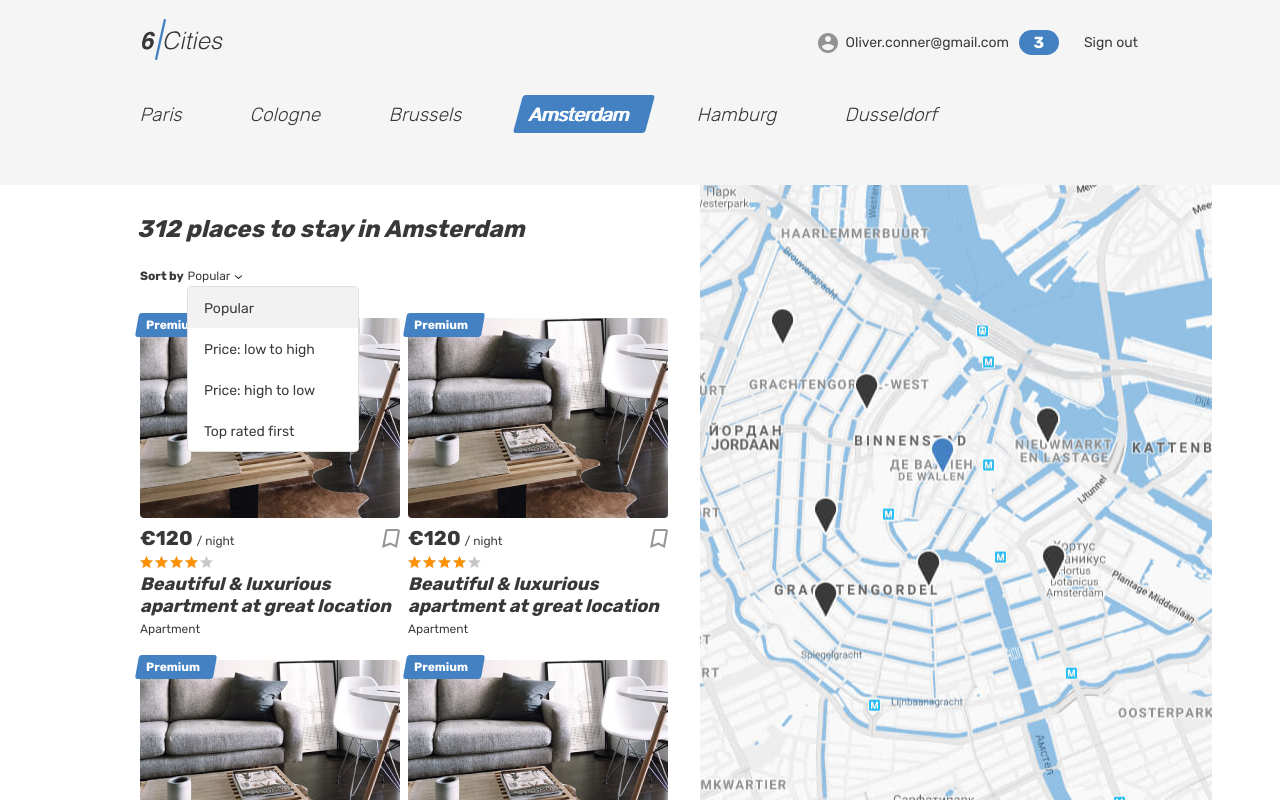
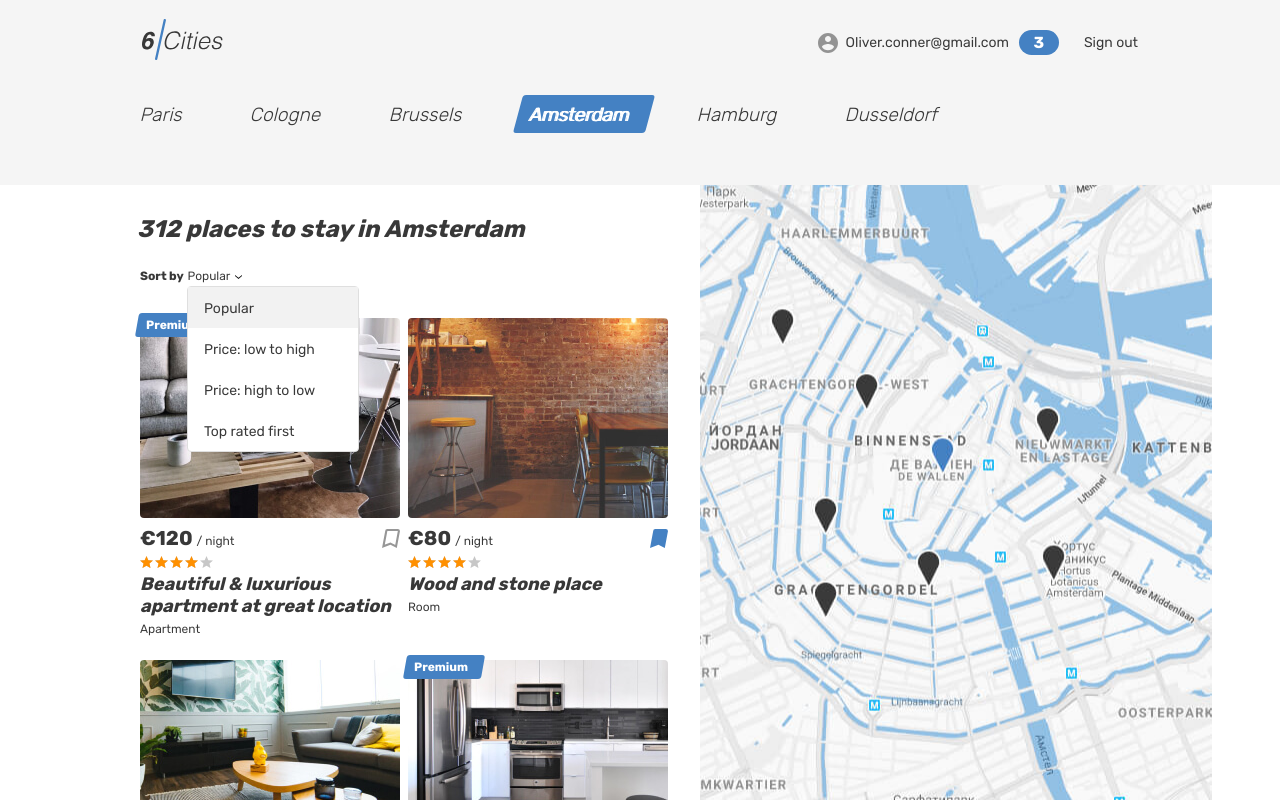
Before and after one commit to htmlacademy-react/235161-six-cities-15, a React (Vite) app: page / in a window 1280 px wide. Built offline with nearby package versions, Linux system fonts and the light colour scheme.

Commit message:
Отрефакторил компонент PlaceCard, добавил в него пропсы, чтобы можно было переиспользовать

```diff
--- a/src/components/place-card/place-card.tsx
+++ b/src/components/place-card/place-card.tsx
@@ -1,23 +1,59 @@
-function PlaceCard(): JSX.Element {
+type PlaceCardType = {
+  id: number | string;
+  title: string;
+  type: string;
+  price: number;
+  previewImage: string;
+  isPremium: boolean;
+  isFavorite: boolean;
+}
+
+type PlaceCardProps = {
+  placeCard: PlaceCardType;
+  className?: string;
+  imgPreviewWidth?: number;
+  imgPreviewHeight?: number;
+}
+
+function PremiumMark(): JSX.Element {
   return (
-    <article className="cities__card place-card">
-      <div className="place-card__mark">
-        <span>Premium</span>
-      </div>
-      <div className="cities__image-wrapper place-card__image-wrapper">
+    <div className="place-card__mark">
+      <span>Premium</span>
+    </div>
+  );
+}
+
+function PlaceCard({placeCard, className = 'cities', imgPreviewWidth = 260, imgPreviewHeight = 200}: PlaceCardProps): JSX.Element {
+  const {title, type, price, previewImage, isPremium, isFavorite} = placeCard;
+  const activeBookmarkBtnClass: string = 'place-card__bookmark-button--active';
+
+  return (
+    <article className={`${className}__card place-card`}>
+      {isPremium && <PremiumMark/>}
+      <div className={`${className}__image-wrapper place-card__image-wrapper`}>
         <a href="#">
-          <img className="place-card__image" src="img/apartment-01.jpg" width="260" height="200" alt="Place image"/>
+          <img
+            className="place-card__image"
+            src={previewImage}
+            width={imgPreviewWidth}
+            height={imgPreviewHeight}
+            alt="Place image"
+          />
         </a>
       </div>
       <div className="place-card__info">
         <div className="place-card__price-wrapper">
           <div className="place-card__price">
-            <b className="place-card__price-value">&euro;120</b>
+            <b className="place-card__price-value">&euro;{price}</b>
             {' '}
             <span className="place-card__price-text">&#47;&nbsp;night</span>
           </div>
-          <button className="place-card__bookmark-button button" type="button">
-            <svg className="place-card__bookmark-icon" width="18" height="19">
+          <button className={`place-card__bookmark-button ${isFavorite && activeBookmarkBtnClass} button`} type="button">
+            <svg
+              className="place-card__bookmark-icon"
+              width="18"
+              height="19"
+            >
               <use xlinkHref="#icon-bookmark"></use>
             </svg>
             <span className="visually-hidden">To bookmarks</span>
@@ -30,9 +66,9 @@ function PlaceCard(): JSX.Element {
           </div>
         </div>
         <h2 className="place-card__name">
-          <a href="#">Beautiful &amp; luxurious apartment at great location</a>
+          <a href="#">{title}</a>
         </h2>
-        <p className="place-card__type">Apartment</p>
+        <p className="place-card__type">{type}</p>
       </div>
     </article>
   );
--- a/src/const.ts
+++ b/src/const.ts
@@ -2,7 +2,12 @@ export const Setting = {
   PlacesToStayCount: 312,
 };
 
-export const CITIES = [
+type CitiesType = {
+  name: string;
+  isActive: boolean;
+};
+
+export const CITIES: CitiesType[] = [
   {
     name: 'Paris',
     isActive: false
--- /dev/null
+++ b/src/mock/cards-data.ts
@@ -0,0 +1,47 @@
+export const CardsData = [
+  {
+    id: 1,
+    title: 'Beautiful & luxurious apartment at great location',
+    type: 'Apartment',
+    price: 120,
+    isPremium: true,
+    isFavorite: false,
+    previewImage: 'img/apartment-01.jpg'
+  },
+  {
+    id: 2,
+    title: 'Wood and stone place',
+    type: 'Room',
+    price: 80,
+    isPremium: false,
+    isFavorite: true,
+    previewImage: 'img/room.jpg'
+  },
+  {
+    id: 3,
+    title: 'Canal View Prinsengracht',
+    type: 'Apartment',
+    price: 132,
+    isPremium: false,
+    isFavorite: false,
+    previewImage: 'img/apartment-02.jpg'
+  },
+  {
+    id: 4,
+    title: 'Nice, cozy, warm big bed apartment',
+    type: 'Apartment',
+    price: 180,
+    isPremium: true,
+    isFavorite: false,
+    previewImage: 'img/apartment-03.jpg'
+  },
+  {
+    id: 5,
+    title: 'Wood and stone place',
+    type: 'Room',
+    price: 80,
+    isPremium: false,
+    isFavorite: true,
+    previewImage: 'img/room.jpg'
+  }
+];
--- a/src/pages/main-screen/main-screen.tsx
+++ b/src/pages/main-screen/main-screen.tsx
@@ -2,6 +2,7 @@ import PlaceCard from '../../components/place-card/place-card';
 import Header from '../../components/header/header';
 import LocationsList from '../../components/locations-list/locations-list';
 import Map from '../../components/map/map';
+import { CardsData } from '../../mock/cards-data';
 
 type MainScreenProps = {
   placesToStayCount: number;
@@ -41,11 +42,7 @@ function MainScreen({placesToStayCount}: MainScreenProps): JSX.Element {
                 </ul>
               </form>
               <div className="cities__places-list places__list tabs__content">
-                <PlaceCard />
-                <PlaceCard />
-                <PlaceCard />
-                <PlaceCard />
-                <PlaceCard />
+                {CardsData.map((card) => <PlaceCard key={card.id} placeCard={card}/>)}
               </div>
             </section>
             <div className="cities__right-section">
```
